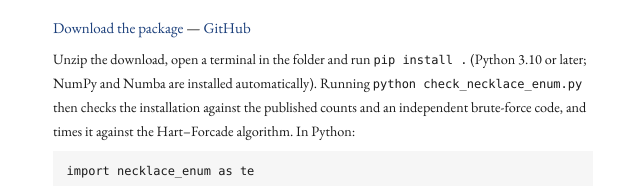
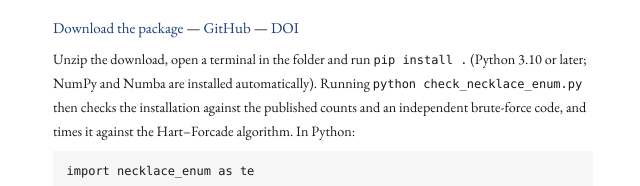
Before and after one commit to r-h-taylor/necklace-enum, a plain HTML site: page docs/index.html in a window 1280 px wide. Shown: the part 295-481 px from the top of the page, 317-957 px from the left. Drawn offline with nearby package versions, Linux system fonts and the light colour scheme.

Commit message:
Add Zenodo DOI 10.5281/zenodo.24330096

```diff
--- a/docs/index.html
+++ b/docs/index.html
@@ -42,7 +42,7 @@ and can be produced with a necklace algorithm. The Python package reproduces all
 two orders of magnitude faster than earlier codes.</p>
 
 <ul>
-  <li><a href="https://github.com/r-h-taylor/necklace-enum/archive/refs/heads/main.zip">Download the package</a> &mdash; <a href="https://github.com/r-h-taylor/necklace-enum">GitHub</a></li>
+  <li><a href="https://github.com/r-h-taylor/necklace-enum/archive/refs/heads/main.zip">Download the package</a> &mdash; <a href="https://github.com/r-h-taylor/necklace-enum">GitHub</a> &mdash; <a href="https://doi.org/10.5281/zenodo.24330096">DOI</a></li>
   <li class="use">
     <p>Unzip the download, open a terminal in the folder and run <code>pip install .</code>
     (Python 3.10 or later; NumPy and Numba are installed automatically). Running
```
Also changed, not shown: 3 other files.
